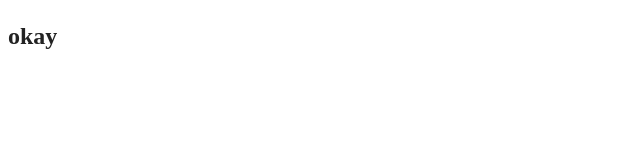
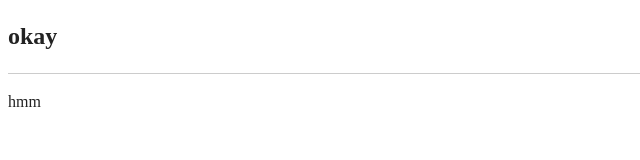
Before and after one commit to kansaspython/kansaspython.github.io, a plain HTML site: page index.html in a window 1280 px wide. Shown: the full height of the page, 0-640 px from the left. Drawn offline with Linux system fonts and the light colour scheme.

Commit message:
Update index.html

```diff
--- a/index.html
+++ b/index.html
@@ -9,6 +9,8 @@
 </head>
 <body>
     <h2>okay</h2>
+    <hr>
+    <p>hmm</p>
     <script src="./js/main.js" async></script>
 </body>
 </html>
```
